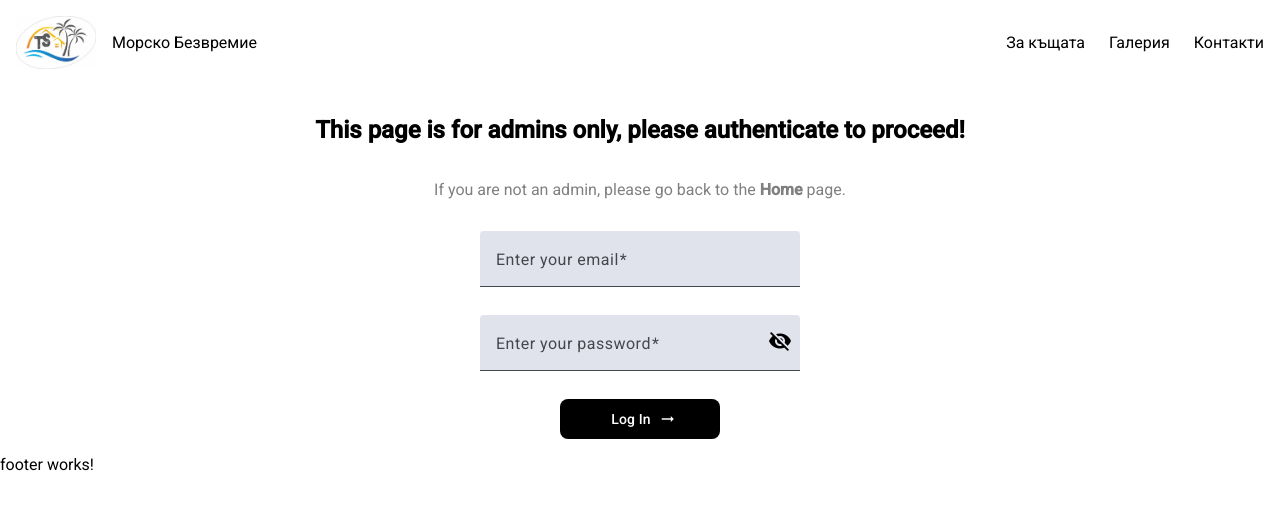
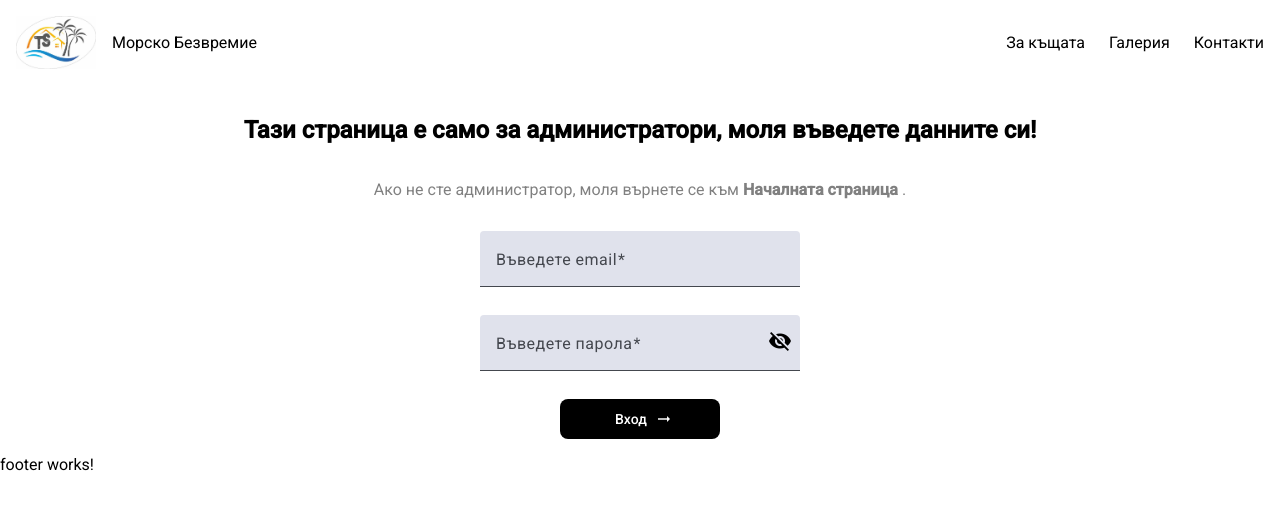
Before and after one commit to LLYS-Phys/timeless-sea-website, an Angular app: page /auth/login in a window 1280 px wide. Shown: the top 510 px of the page. Built offline with nearby package versions, Linux system fonts and the light colour scheme.

Commit message:
small upgrades

```diff
--- a/src/app/auth/login/login.component.html
+++ b/src/app/auth/login/login.component.html
@@ -1,12 +1,12 @@
-<h2>This page is for admins only, please authenticate to proceed!</h2>
-<p>If you are not an admin, please go back to the
-    <a [routerLink]="['/']" routerLinkActive="router-link-active">Home</a>
-    page.
+<h2>Тази страница е само за администратори, моля въведете данните си!</h2>
+<p>Ако не сте администратор, моля върнете се към
+    <a [routerLink]="['/']" routerLinkActive="router-link-active">Началната страница</a>
+    .
 </p>
 
 <form [formGroup]="form" (ngSubmit)="onSubmit()">
     <mat-form-field class="formField">
-        <mat-label>Enter your email</mat-label>
+        <mat-label>Въведете email</mat-label>
         <input
             matInput
             placeholder="pat@example.com"
@@ -21,7 +21,7 @@
         }
     </mat-form-field>
     <mat-form-field>
-        <mat-label>Enter your password</mat-label>
+        <mat-label>Въведете парола</mat-label>
         <input
             matInput
             [type]="hide() ? 'password' : 'text'"
@@ -42,7 +42,7 @@
     </mat-form-field>
     <div class="actions">
         <button mat-stroked-button>
-            <span>Log In</span>
+            <span>Вход</span>
             <mat-icon iconPositionEnd>arrow_right_alt</mat-icon>
         </button>
     </div>
--- a/src/app/auth/login/login.component.ts
+++ b/src/app/auth/login/login.component.ts
@@ -69,9 +69,9 @@ export class LoginComponent implements OnInit{
 
   updateErrorMessage() {
     if (this.form.controls.email.hasError('required')) {
-      this.errorMessage.set('You must enter a value');
+      this.errorMessage.set('Трябва да въведете email');
     } else if (this.form.controls.email.hasError('email')) {
-      this.errorMessage.set('Not a valid email');
+      this.errorMessage.set('Невалиден email');
     } else {
       this.errorMessage.set('');
     }
--- a/src/app/header/header.component.scss
+++ b/src/app/header/header.component.scss
@@ -26,7 +26,7 @@
             text-decoration: none;
             color: black;
             &:hover{
-                opacity: 0.8;
+                opacity: 0.9;
             }
         }
         ul{
--- a/src/index.html
+++ b/src/index.html
@@ -2,7 +2,7 @@
 <html lang="en">
 <head>
   <meta charset="utf-8">
-  <title>TimelessSea</title>
+  <title>Къща за гости - Морско Безвремие</title>
   <base href="/">
   <meta name="viewport" content="width=device-width, initial-scale=1">
   <link rel="icon" type="image/x-icon" href="favicon.ico">
```
